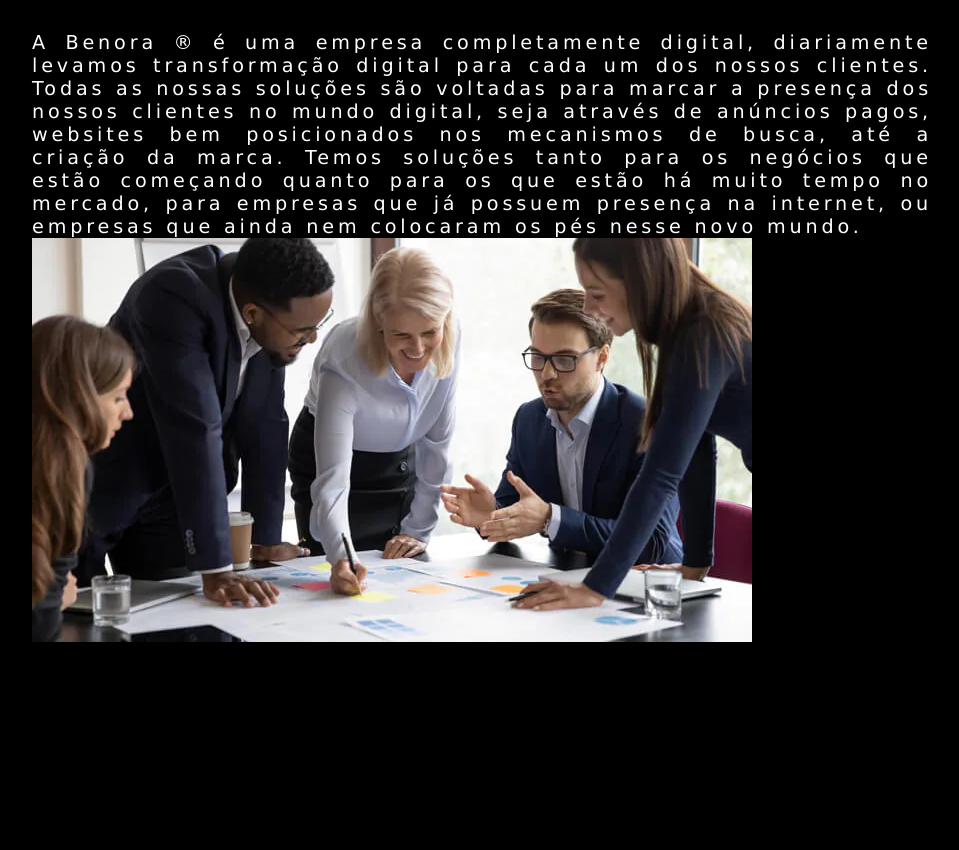
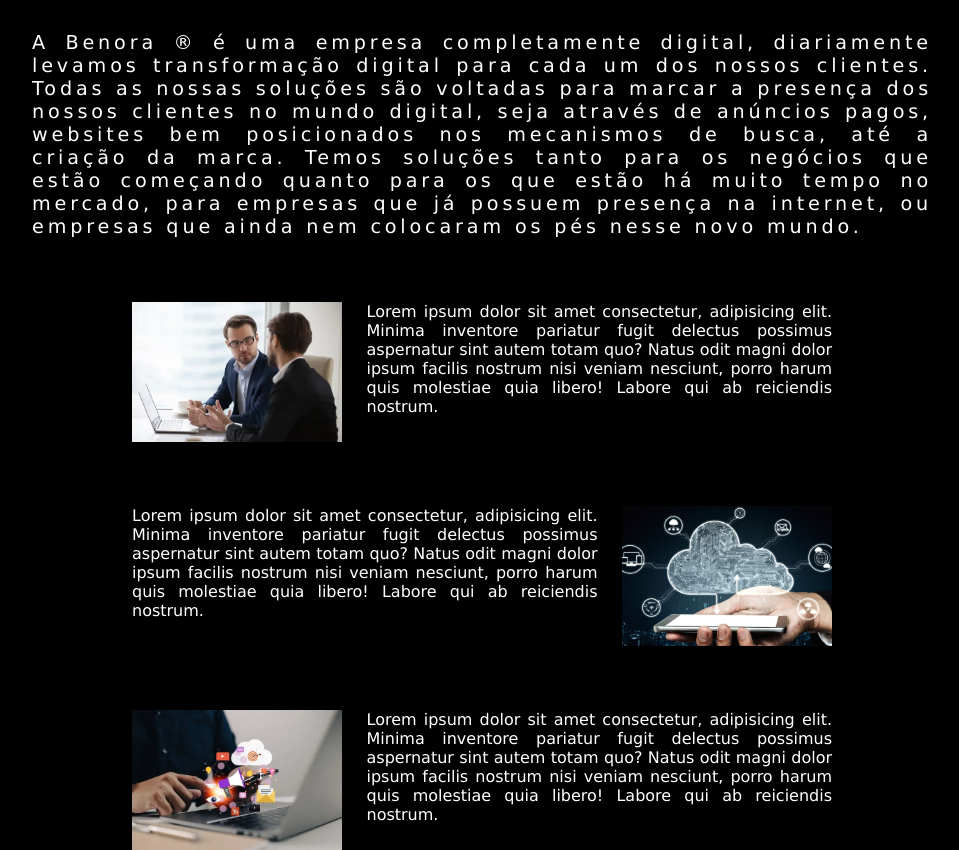
Before and after one commit to GustavoTonolli/trabalho-desweb, a plain HTML site: page home.html in a window 1280 px wide. Shown: the part 311-1161 px from the top of the page, without its empty margins (158-1117 px from the left). Before the commit the page ends 957 px from the top, so only its background shows below. Drawn offline with Linux system fonts and the light colour scheme.

Commit message:
added all pages

```diff
--- a/home.html
+++ b/home.html
@@ -5,7 +5,7 @@
     <meta charset="UTF-8">
     <meta name="viewport" content="width=device-width, initial-scale=1.0">
     <title>Benora Digital</title>
-    <link rel="stylesheet" href="style-index.css">
+    <link rel="stylesheet" href="style.css">
 
 </head>
 
@@ -31,18 +31,24 @@
         </section>
         <section class="main-services">
             <article class="service1">
-                <img src="./img/opentext-image-ov-service-portfolio-consulting-services-en.webp" alt="foto de reunião">
-                <p class="service-desc">
-
+                <img class="img-service" src="./img/960x0.webp" alt="foto de reunião">
+                <p class="service-desc1">
+                    Lorem ipsum dolor sit amet consectetur, adipisicing elit. Minima inventore pariatur fugit delectus possimus aspernatur sint autem totam quo? Natus odit magni dolor ipsum facilis nostrum nisi veniam nesciunt, porro harum quis molestiae quia libero! Labore qui ab reiciendis nostrum.
                 </p>
             </article>
 
             <article class="service2">
-
+                <p class="service-desc2">
+                    Lorem ipsum dolor sit amet consectetur, adipisicing elit. Minima inventore pariatur fugit delectus possimus aspernatur sint autem totam quo? Natus odit magni dolor ipsum facilis nostrum nisi veniam nesciunt, porro harum quis molestiae quia libero! Labore qui ab reiciendis nostrum.
+                </p>
+                <img class="img-service" src="./img/pylis-banner04.jpg" alt="foto de reunião">
             </article>
 
             <article class="service3">
-
+                <img class="img-service" src="./img/tipos-de-marketing-digital.webp" alt="foto de reunião">
+                <p class="service-desc3">
+                    Lorem ipsum dolor sit amet consectetur, adipisicing elit. Minima inventore pariatur fugit delectus possimus aspernatur sint autem totam quo? Natus odit magni dolor ipsum facilis nostrum nisi veniam nesciunt, porro harum quis molestiae quia libero! Labore qui ab reiciendis nostrum.
+                </p>
             </article>
         </section>
 
--- a/style-index.css
+++ b/style.css
@@ -97,3 +97,56 @@ main {
     text-align: justify;
     color: rgb(255, 255, 255);
 }
+.main-services {
+    max-width: 700px;
+    margin: auto;
+}
+.service1 {
+    display: grid;
+    grid-template-columns: 30% 70%;
+    margin-top: 4em;
+}
+.service2 {
+    display: grid;
+    grid-template-columns: 70% 30%;
+    margin-top: 4em;
+}
+.service3 {
+    display: grid;
+    grid-template-columns: 30% 70%;
+    margin-top: 4em;
+}
+.service-desc1 {
+    color: white;
+    margin-left: auto;
+    width: 95%;
+    text-align: justify;
+
+}
+.service-desc2 {
+    color: white;
+    margin-right: auto;
+    width: 95%;
+    text-align: justify;
+
+}
+.service-desc3 {
+    color: white;
+    margin-left: auto;
+    width: 95%;
+    text-align: justify;
+
+}
+.img-service {
+    width: 100%;
+}
+.subtitle {
+    color: white;
+    font-size: 2em;
+    margin-top: .5em;
+    letter-spacing: .1em;
+    text-align: center;
+}
+.home-btn {
+    margin-top: 4em;
+}
```
Also changed, not shown: clientes.html (+22 -0 lines), contato.html (+23 -0 lines), servicos.html (+22 -0 lines), img/960x0.webp (added), img/opentext-image-ov-service-portfolio-consulting-services-en.webp (deleted), img/pylis-banner04.jpg (added), img/tipos-de-marketing-digital.webp (added).
